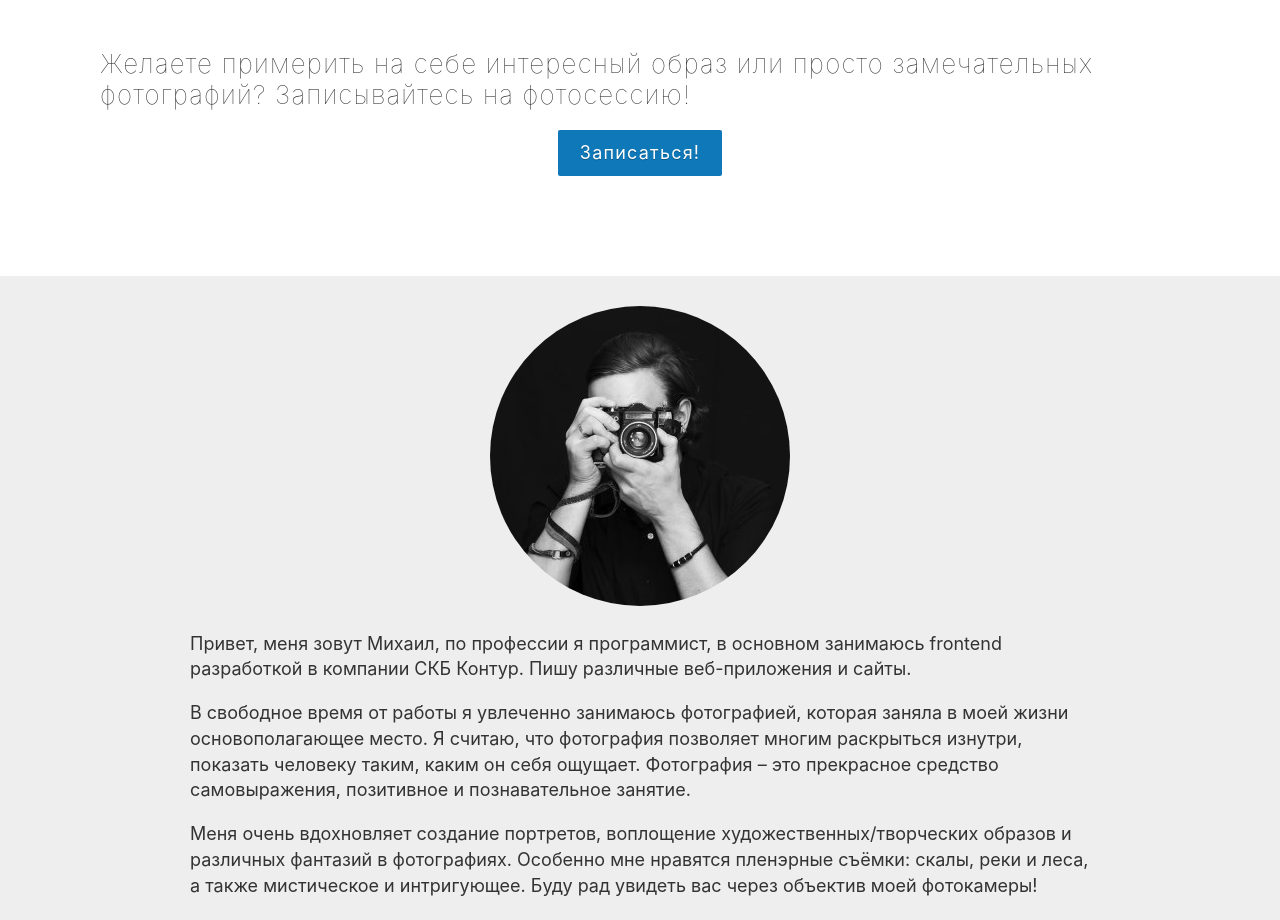
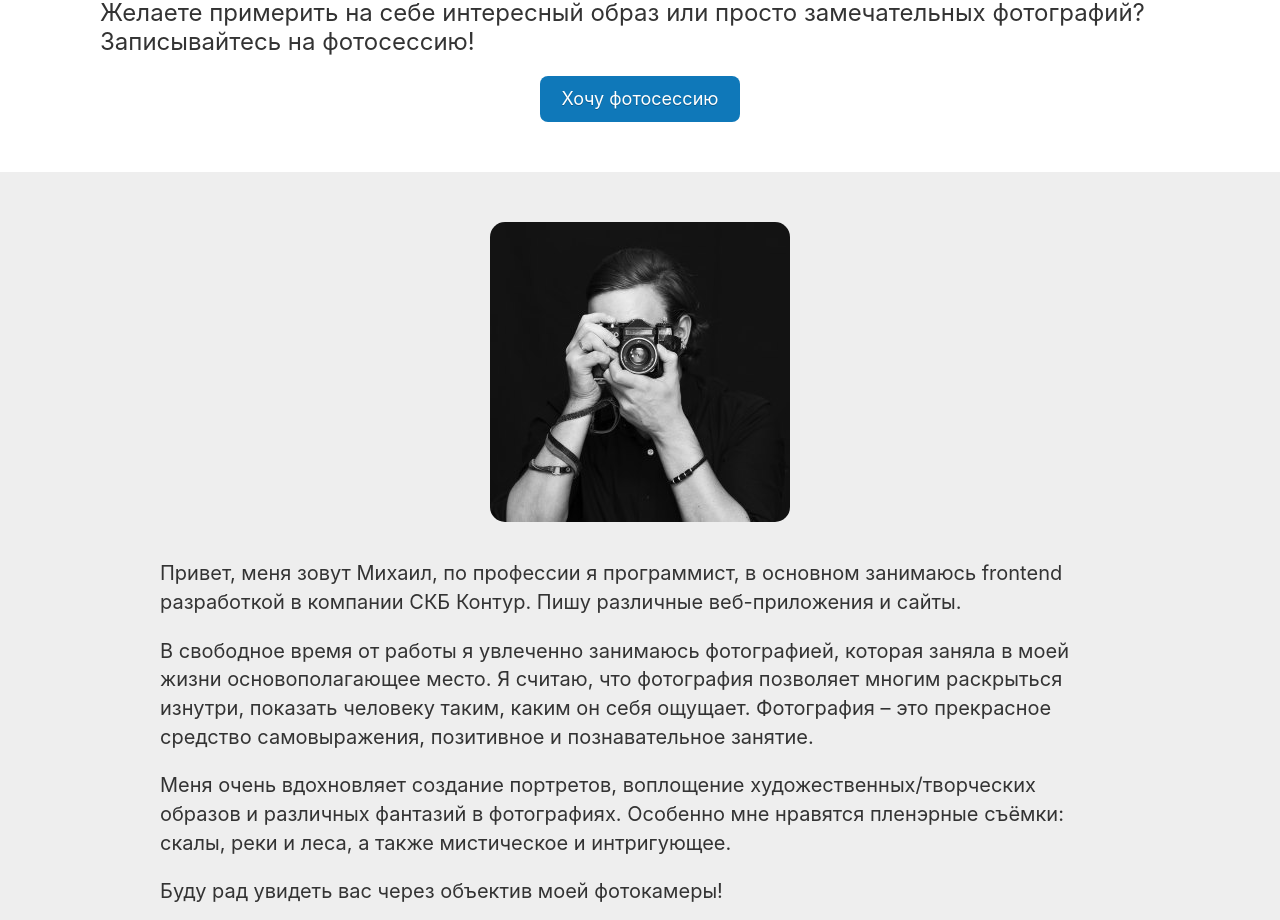
Before and after one commit to mshatikhin/home-site, a React (Create React App) app: page / in a window 1280 px wide. Shown: the part 899-1819 px from the top of the page. Built offline with nearby package versions, Linux system fonts and the light colour scheme; no server answers.

Commit message:
wip новый дизайн

```diff
--- a/src/App.tsx
+++ b/src/App.tsx
@@ -1,13 +1,11 @@
 import React from 'react';
 import { Landing } from './pages/Landing';
-import { Header } from './components/Header';
 import { Home } from './pages/Home';
 import { About } from './pages/About';
 import { Portfolio } from './pages/Portfolio';
 
 export const App: React.FC = () => (
   <>
-    <Header />
     <Home />
     <Landing />
     <About />
--- a/src/components/Slider/Slider.module.css
+++ b/src/components/Slider/Slider.module.css
@@ -23,12 +23,12 @@
 }
 
 .leftControl {
-    background: url("./images/controls.png") 0 -25px;
+  background: url('./images/controls.png') 0 -25px;
   left: 18px;
 }
 
 .rightControl {
-    background: url("./images/controls.png") 0 -63px;
+  background: url('./images/controls.png') 0 -63px;
   right: 18px;
 }
 
@@ -37,7 +37,7 @@
   top: 0;
   height: 100%;
   width: 100px;
-    opacity: .5;
+  opacity: 0.5;
   z-index: 1;
 }
 
--- a/src/index.css
+++ b/src/index.css
@@ -33,6 +33,10 @@ img {
   max-width: 100%;
 }
 
+p {
+  margin-block-start: 0;
+}
+
 a[href] {
   text-decoration: none;
 }
--- a/src/pages/About/About.module.css
+++ b/src/pages/About/About.module.css
@@ -17,7 +17,6 @@
 
 .contactListLink img {
   position: relative;
-  border-radius: 50%;
   display: inline-block;
   height: 16px;
   top: 2px;
@@ -34,21 +33,35 @@
 
 .avatarWrapper {
   text-align: center;
+  margin-bottom: 30px;
 }
 
-.avatar {
-  border-radius: 50%;
+.avatarWrapper img {
+  border-radius: 15px;
+  overflow: hidden;
 }
 
 .card {
   box-sizing: border-box;
-  font-size: 18px;
+  font-size: 20px;
   font-weight: 400;
   line-height: 1.4333;
+  margin-top: 50px;
   margin-bottom: 50px;
-  padding: 30px;
   -webkit-tap-highlight-color: rgba(0, 0, 0, 0);
   transition: all 450ms cubic-bezier(0.23, 1, 0.32, 1) 0ms;
+}
+
+@media screen and (max-width: 1024px) {
+  .card {
+    padding: 0 30px;
+  }
+}
+
+@media screen and (max-width: 768px) {
+  .card {
+    padding: 0 15px;
+  }
 }
 
 @media screen and (max-width: 980px) {
--- a/src/pages/About/About.tsx
+++ b/src/pages/About/About.tsx
@@ -2,16 +2,10 @@ import React from 'react';
 import styles from './About.module.css';
 
 export const About: React.FC = () => (
-  <div className={styles.about}>
+  <section className={styles.about}>
     <div className={styles.card}>
       <div className={styles.avatarWrapper}>
-        <img
-          className={styles.avatar}
-          src={require('./images/1.jpg')}
-          width="300"
-          height="300"
-          alt="Mikhail Shatikhin"
-        />
+        <img src={require('./images/1.jpg')} width="300" height="300" alt="Mikhail Shatikhin" />
       </div>
       <article>
         <p>
@@ -26,8 +20,8 @@ export const About: React.FC = () => (
         <p>
           Меня очень вдохновляет создание портретов, воплощение художественных/творческих образов и различных фантазий в
           фотографиях. Особенно мне нравятся пленэрные съёмки: скалы, реки и леса, а также мистическое и интригующее.
-          Буду рад увидеть вас через объектив моей фотокамеры!
         </p>
+        <p>Буду рад увидеть вас через объектив моей фотокамеры!</p>
         <p>
           Также я люблю путешествовать, живу я на Урале, в Екатеринбурге. Поэтому львиная доля путешествий приходится на
           ближайшие достопримечательности: Свердловская область, Челябинская область, Башкирия, Пермский край. Я обожаю
@@ -36,12 +30,12 @@ export const About: React.FC = () => (
         </p>
       </article>
       <div className={styles.contacts}>
-        Если желаете со мной поработать (как модель/визажист/дизайнер), сообщите мне:
+        Если желаете со мной поработать (как модель/визажист/дизайнер), пишите мне:
         <a className={styles.contactListLink} href="//vk.me/id2069565">
           <img src={require('./images/vk.png')} alt="Vk Mikhail Shatikhin" />
           <span className={styles.contactListText}>MIKHAIL SHATIKHIN</span>
         </a>
       </div>
     </div>
-  </div>
+  </section>
 );
--- a/src/pages/Home/Home.module.css
+++ b/src/pages/Home/Home.module.css
@@ -1,11 +1,14 @@
 .root {
   margin: auto;
   max-width: 100%;
+  min-height: 100vh;
 }
 
 .wrapper {
-  margin: 0 auto 50px auto;
+  margin: 0 auto;
   max-width: 1080px;
+  border-radius: 10px;
+  overflow: hidden;
 }
 
 .imgWrap {
@@ -23,13 +26,12 @@
 .landing {
   background: #fff;
   padding: 50px 0 50px 0;
-  letter-spacing: 1.2px;
 }
 
 .btnRequest {
   background: #0f78b9 none;
   border: none;
-  border-radius: 2px;
+  border-radius: 8px;
   color: #fff;
   cursor: pointer;
   display: inline-block;
@@ -53,14 +55,17 @@
 }
 
 .header {
-  font-weight: 100;
-  font-size: 26px;
+  font-size: 24px;
   margin-bottom: 20px;
 }
 
 @media screen and (max-width: 1200px) {
   .landing {
     padding: 20px;
+  }
+
+  .wrapper {
+    border-radius: 0;
   }
 }
 
--- a/src/pages/Home/Home.tsx
+++ b/src/pages/Home/Home.tsx
@@ -2,6 +2,7 @@ import React from 'react';
 import styles from './Home.module.css';
 import { Slider } from '../../components/Slider';
 import { getRandomArbitary } from '../../util';
+import { Header } from '../../components/Header';
 
 const images = [
   require('./images/1.jpg'),
@@ -33,6 +34,7 @@ export const Home: React.FC = () => {
   const initSlide = bestImages[getRandomArbitary(1, bestImages.length)];
   return (
     <section className={styles.root}>
+      <Header />
       <div className={styles.wrapper}>
         <Slider initialSlide={initSlide}>
           {images.map((img, index) => (
--- a/src/pages/Landing/Landing.tsx
+++ b/src/pages/Landing/Landing.tsx
@@ -9,7 +9,7 @@ export const Landing: React.FC = () => (
       </section>
       <div className={styles.center}>
         <a target="blank" className={styles.btnRequest} href="//vk.me/id2069565">
-          Записаться!
+          Хочу фотосессию
         </a>
       </div>
     </section>
--- a/src/pages/Portfolio/Portfolio.module.css
+++ b/src/pages/Portfolio/Portfolio.module.css
@@ -34,7 +34,7 @@
   box-sizing: border-box;
   -webkit-tap-highlight-color: rgba(0, 0, 0, 0);
   box-shadow: rgba(0, 0, 0, 0.117647) 0 1px 6px, rgba(0, 0, 0, 0.117647) 0 1px 4px;
-  border-radius: 2px;
+  border-radius: 8px;
 }
 
 .card:hover .meta {
@@ -152,5 +152,6 @@
     display: block;
     width: 100%;
     height: auto;
+    border-radius: 0;
   }
 }
--- a/src/pages/Portfolio/index.ts
+++ b/src/pages/Portfolio/index.ts
@@ -1 +1,72 @@
 export { Portfolio } from './Portfolio';
+
+[
+  {
+    test: {},
+    exclude: {},
+    use: [
+      'C:\\\\work\\\\matrix\\\\matrix.frontend\\\\node_modules\\\\style-loader\\\\index.js',
+      {
+        loader: 'C:\\\\work\\\\matrix\\\\matrix.frontend\\\\node_modules\\\\css-loader\\\\dist\\\\cjs.js',
+        options: { importLoaders: 1, sourceMap: false }
+      },
+      {
+        loader: 'C:\\\\work\\\\matrix\\\\matrix.frontend\\\\node_modules\\\\postcss-loader\\\\src\\\\index.js',
+        options: { ident: 'postcss', sourceMap: false }
+      }
+    ],
+    sideEffects: true
+  },
+  {
+    test: {},
+    use: [
+      'C:\\\\work\\\\matrix\\\\matrix.frontend\\\\node_modules\\\\style-loader\\\\index.js',
+      {
+        loader: 'C:\\\\work\\\\matrix\\\\matrix.frontend\\\\node_modules\\\\css-loader\\\\dist\\\\cjs.js',
+        options: { importLoaders: 1, sourceMap: false, modules: true }
+      },
+      {
+        loader: 'C:\\\\work\\\\matrix\\\\matrix.frontend\\\\node_modules\\\\postcss-loader\\\\src\\\\index.js',
+        options: { ident: 'postcss', sourceMap: false }
+      }
+    ]
+  },
+  {
+    test: {},
+    exclude: {},
+    use: [
+      'C:\\\\work\\\\matrix\\\\matrix.frontend\\\\node_modules\\\\style-loader\\\\index.js',
+      {
+        loader: 'C:\\\\work\\\\matrix\\\\matrix.frontend\\\\node_modules\\\\css-loader\\\\dist\\\\cjs.js',
+        options: { importLoaders: 2, sourceMap: false }
+      },
+      {
+        loader: 'C:\\\\work\\\\matrix\\\\matrix.frontend\\\\node_modules\\\\postcss-loader\\\\src\\\\index.js',
+        options: { ident: 'postcss', sourceMap: false }
+      },
+      {
+        loader: 'C:\\\\work\\\\matrix\\\\matrix.frontend\\\\node_modules\\\\sass-loader\\\\lib\\\\loader.js',
+        options: { sourceMap: false }
+      }
+    ],
+    sideEffects: true
+  },
+  {
+    test: {},
+    use: [
+      'C:\\\\work\\\\matrix\\\\matrix.frontend\\\\node_modules\\\\style-loader\\\\index.js',
+      {
+        loader: 'C:\\\\work\\\\matrix\\\\matrix.frontend\\\\node_modules\\\\css-loader\\\\dist\\\\cjs.js',
+        options: { importLoaders: 2, sourceMap: false, modules: true }
+      },
+      {
+        loader: 'C:\\\\work\\\\matrix\\\\matrix.frontend\\\\node_modules\\\\postcss-loader\\\\src\\\\index.js',
+        options: { ident: 'postcss', sourceMap: false }
+      },
+      {
+        loader: 'C:\\\\work\\\\matrix\\\\matrix.frontend\\\\node_modules\\\\sass-loader\\\\lib\\\\loader.js',
+        options: { sourceMap: false }
+      }
+    ]
+  }
+];
```
Also changed, not shown: src/pages/About/images/2.jpg (deleted), 1 other file (tests, documents, lock files or other folders). Lines whose indentation alone changed are shown as unchanged.
